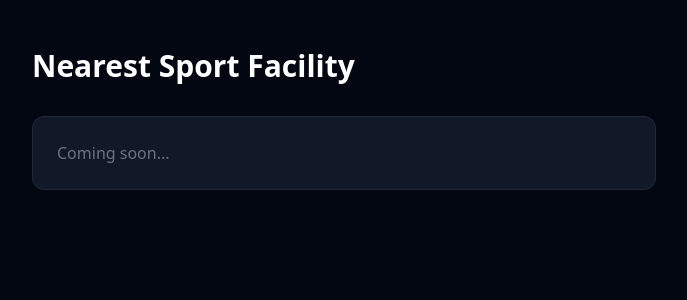
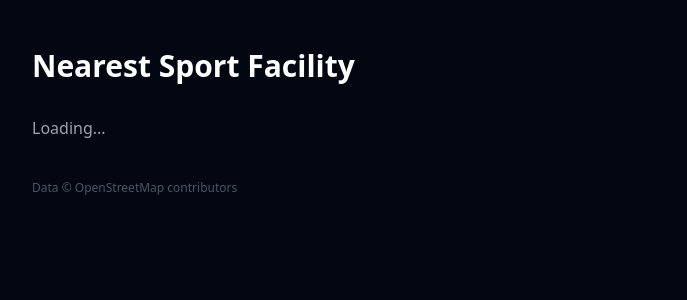
Before and after one commit to shizuku0901/unsw_college_computing_media_presentation_website, a Flask app: template fitness_app/template/facility/index.html in a window 1280 px wide. Shown: the part 53-353 px from the top of the page, without its empty margins (296-983 px from the left). Run offline with Flask 3, Linux system fonts and the light colour scheme; the template is opened without the code that fills it, so the values that code supplies are empty; some libraries are stand-ins or nearby versions.

Commit message:
feat: add geolocation-based facility search to index page

```diff
--- a/fitness_app/template/facility/index.html
+++ b/fitness_app/template/facility/index.html
@@ -6,8 +6,55 @@
 
 <h1 class="text-3xl font-bold text-white mb-8">Nearest Sport Facility</h1>
 
-<div class="bg-gray-900 border border-gray-800 rounded-xl p-6">
-    <p class="text-gray-500">Coming soon...</p>
-</div>
+<p id="status" class="text-gray-400 mb-4">Loading...</p>
+<div id="list" class="flex flex-col gap-3"></div>
+
+<p class="text-gray-600 text-xs mt-6">Data &copy; OpenStreetMap contributors</p>
+
+<script>
+    // Distance between two points in km
+    function distance(lat1, lon1, lat2, lon2) {
+        const r = Math.PI / 180;
+        const a = Math.sin((lat2 - lat1) * r / 2) ** 2 +
+                  Math.cos(lat1 * r) * Math.cos(lat2 * r) * Math.sin((lon2 - lon1) * r / 2) ** 2;
+        return 6371 * 2 * Math.asin(Math.sqrt(a));
+    }
+
+    navigator.geolocation.getCurrentPosition(async (pos) => {
+        const lat = pos.coords.latitude;
+        const lon = pos.coords.longitude;
+
+        // Search within 2km
+        const query = `[out:json];
+            nwr["leisure"~"fitness_centre|sports_centre|swimming_pool|park"](around:2000,${lat},${lon});
+            out center;`;
+
+        const res = await fetch('https://overpass-api.de/api/interpreter?data=' + encodeURIComponent(query));
+        const data = await res.json();
+
+        const places = data.elements
+            .filter(e => e.tags.name)
+            .map(e => ({
+                name: e.tags.name,
+                type: e.tags.leisure,
+                km: distance(lat, lon, e.lat ?? e.center.lat, e.lon ?? e.center.lon)
+            }))
+            .sort((a, b) => a.km - b.km)
+            .slice(0, 20);
+
+        document.getElementById('status').textContent = places.length + ' facilities found';
+
+        for (const p of places) {
+            const card = document.createElement('div');
+            card.className = 'bg-gray-900 border border-gray-800 rounded-xl p-5';
+            card.innerHTML = '<h2 class="text-green-400 font-semibold"></h2><p class="text-gray-500 text-sm"></p>';
+            card.querySelector('h2').textContent = p.name;
+            card.querySelector('p').textContent = p.type + ' ・ ' + p.km.toFixed(1) + ' km';
+            document.getElementById('list').appendChild(card);
+        }
+    }, () => {
+        document.getElementById('status').textContent = 'Please allow location access.';
+    });
+</script>
 
 {% endblock %}
```
Also changed, not shown: fitness_app/blueprints/facility/routes.py (+5 -6 lines).
